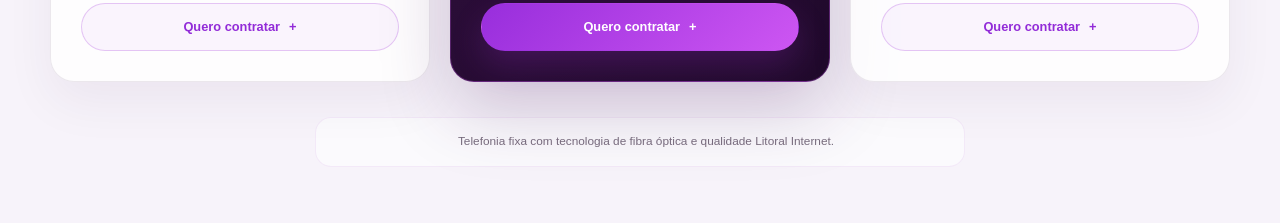
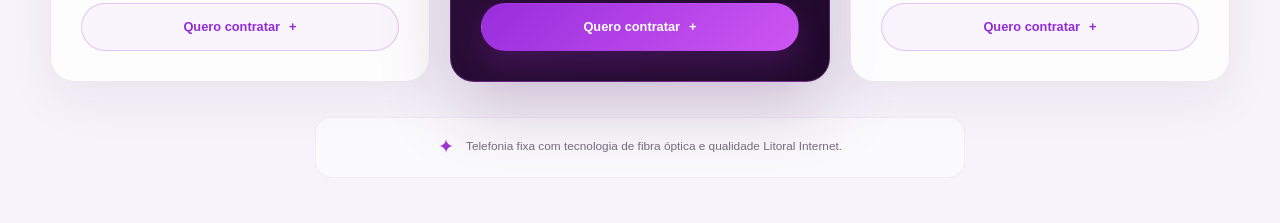
Before and after one commit to mlealc/litoral-internet, a Next.js app: page / in a window 1280 px wide. Shown: the part 5000-5223 px from the top of the page. Built offline with nearby package versions, Linux system fonts and the light colour scheme.

Commit message:
finaliza site e organiza configuracoes e documentacao 4

```diff
--- a/components/PhonePlans/PhonePlans.tsx
+++ b/components/PhonePlans/PhonePlans.tsx
@@ -200,6 +200,7 @@ export default function PhonePlans() {
 
         <div className={styles.info}>
           <span className={styles.infoIcon}>
+            ✦
           </span>
 
           <p>
```
